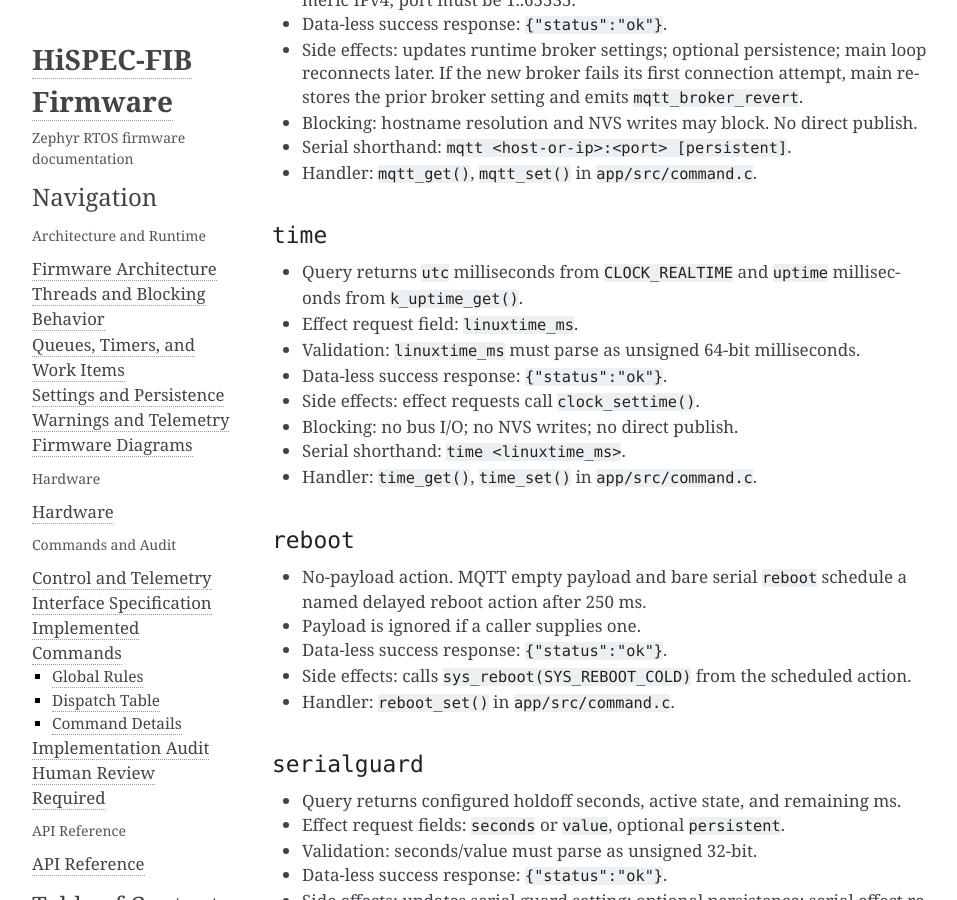
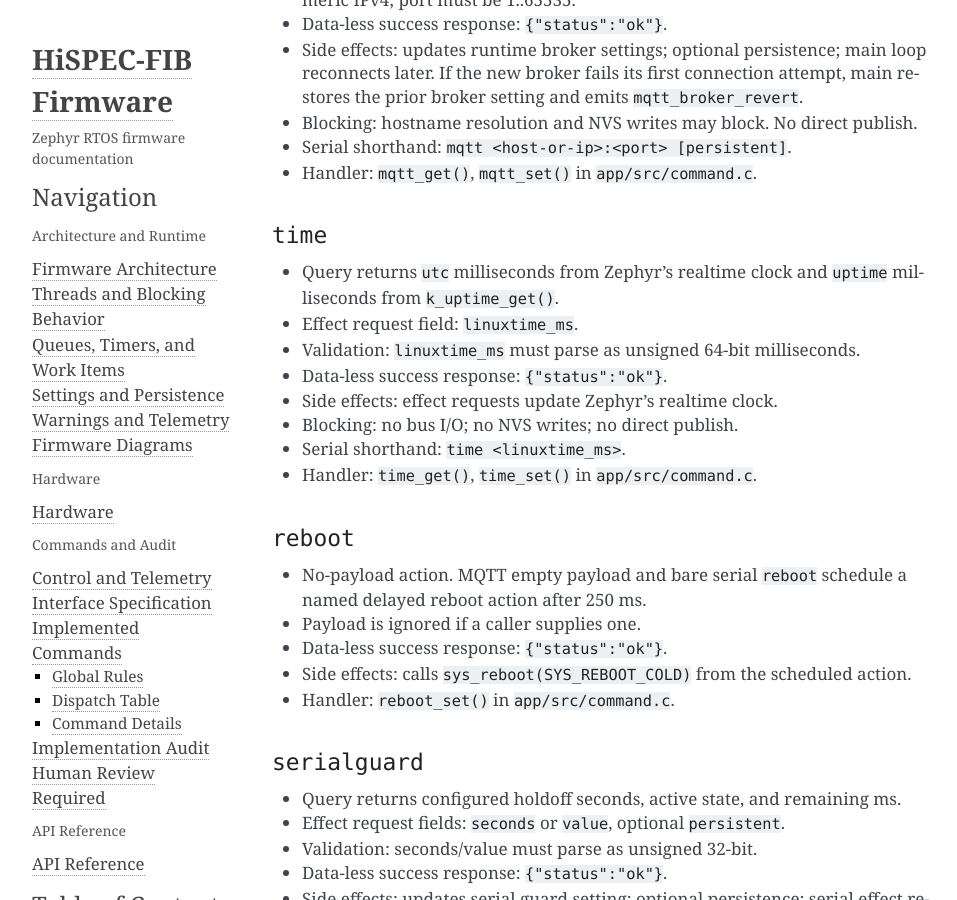
Before and after one commit to COO-Utilities/hispec-tib, a Sphinx documentation site: the page built from doc/implemented_commands.md, in a window 1280 px wide and 900 px high, scrolled down 3003 px. Shown: the whole window, without its empty margins (148-1105 px from the left). Built offline with Sphinx 7.4.7, drawn with Linux system fonts in a browser that asks for light colours.

Commit message:
Use Zephyr realtime clock APIs

```diff
--- a/doc/implemented_commands.md
+++ b/doc/implemented_commands.md
@@ -107,12 +107,12 @@
 
 ### `time`
 
-- Query returns `utc` milliseconds from `CLOCK_REALTIME` and `uptime`
+- Query returns `utc` milliseconds from Zephyr's realtime clock and `uptime`
   milliseconds from `k_uptime_get()`.
 - Effect request field: `linuxtime_ms`.
 - Validation: `linuxtime_ms` must parse as unsigned 64-bit milliseconds.
 - Data-less success response: `{"status":"ok"}`.
-- Side effects: effect requests call `clock_settime()`.
+- Side effects: effect requests update Zephyr's realtime clock.
 - Blocking: no bus I/O; no NVS writes; no direct publish.
 - Serial shorthand: `time <linuxtime_ms>`.
 - Handler: `time_get()`, `time_set()` in `app/src/command.c`.
```
Also changed, not shown: doc/architecture.md (+1 -1 lines), doc/diagrams.md (+1 -1 lines), 4 other files.
